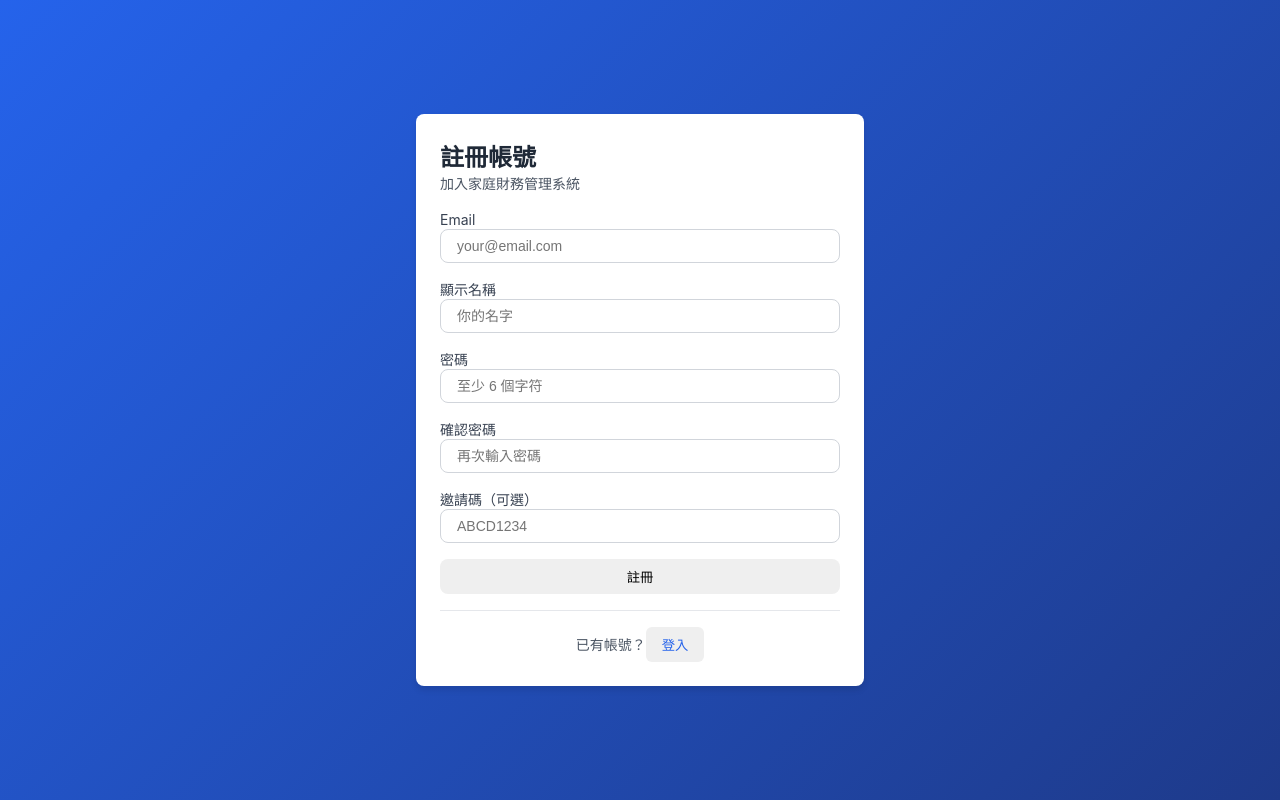
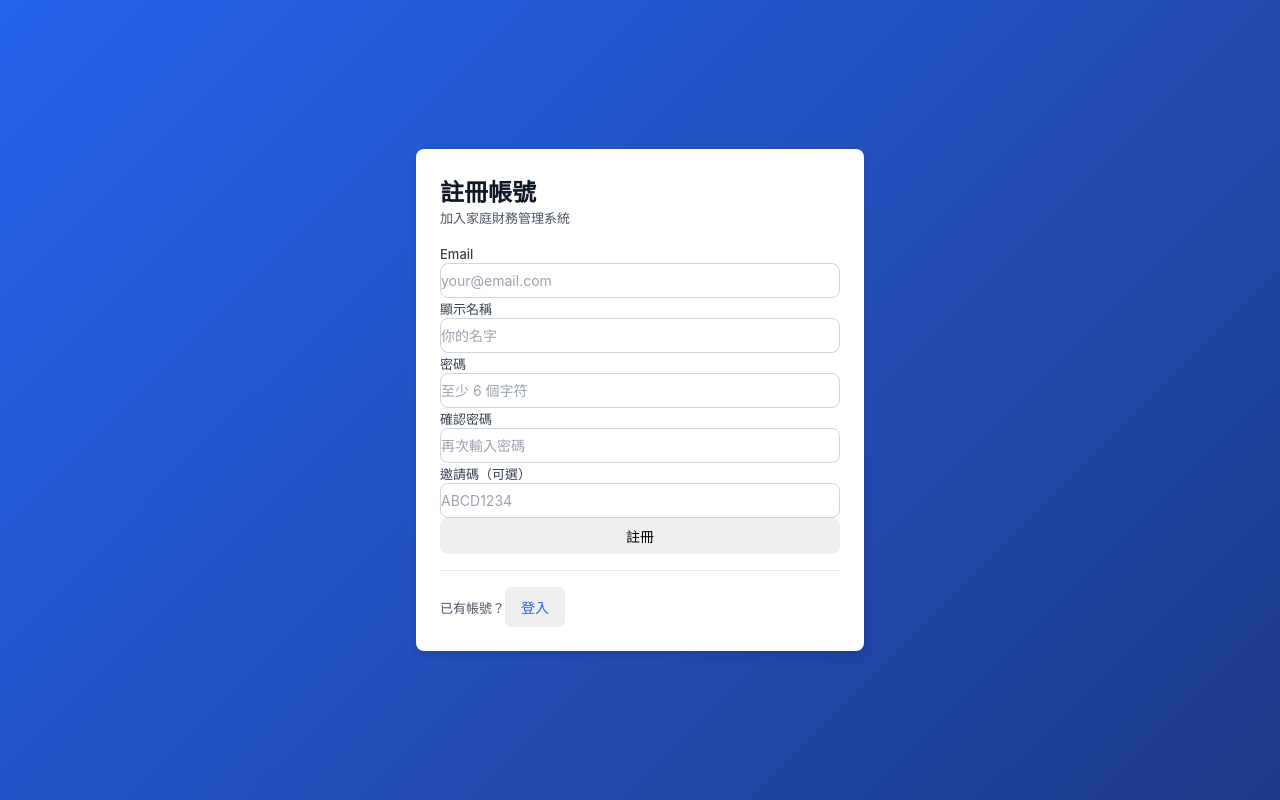
Before and after one commit to jewelrylin/family-finance, a React (Vite) app in the folder client/: page / in a window 1280 px wide. Both pictures are taken after a click on the button "立即註冊". Built offline with nearby package versions, Linux system fonts and the light colour scheme; no server answers.

Commit message:
Improve CSS styling - add colors, shadows, gradients, and modern design

```diff
--- a/client/src/index.css
+++ b/client/src/index.css
@@ -6,83 +6,270 @@
 
 html, body, #root {
   height: 100%;
-  font-family: -apple-system, BlinkMacSystemFont, 'Segoe UI', Roboto, 'Helvetica Neue', Arial, sans-serif;
 }
 
 body {
-  background-color: #f3f4f6;
+  font-family: -apple-system, BlinkMacSystemFont, 'Segoe UI', 'Microsoft YaHei', sans-serif;
+  background: linear-gradient(135deg, #f0f4f8 0%, #e8f0f8 100%);
   color: #1f2937;
+  min-height: 100vh;
 }
 
+/* 佈局 */
 .min-h-screen { min-height: 100vh; }
-.bg-gradient-to-br { background: linear-gradient(135deg, #2563eb 0%, #1e3a8a 100%); }
+.p-4 { padding: 16px; }
+.p-6 { padding: 24px; }
+.px-4 { padding: 0 16px; }
+.py-2 { padding: 8px 0; }
+.py-3 { padding: 12px 0; }
+.py-4 { padding: 16px 0; }
+.mb-4 { margin-bottom: 16px; }
+.mb-6 { margin-bottom: 24px; }
+.mt-4 { margin-top: 16px; }
+.pt-4 { padding-top: 16px; }
+.max-w-md { max-width: 28rem; }
+.max-w-6xl { max-width: 72rem; }
+.mx-auto { margin: 0 auto; }
+.w-full { width: 100%; }
+.max-h-96 { max-height: 24rem; }
+.overflow-y-auto { overflow-y: auto; }
+
+/* 彈性佈局 */
+.flex { display: flex; }
+.flex-col { flex-direction: column; }
+.items-center { align-items: center; }
+.justify-center { justify-content: center; }
+.justify-between { justify-content: space-between; }
+.gap-2 { gap: 8px; }
+.gap-3 { gap: 12px; }
+.gap-4 { gap: 16px; }
+.gap-6 { gap: 24px; }
+
+/* 網格 */
+.grid { display: grid; }
+.md\:grid-cols-3 { grid-template-columns: repeat(3, 1fr); }
+.md\:col-span-1 { grid-column: span 1; }
+.md\:col-span-2 { grid-column: span 2; }
+
+/* 背景和邊框 */
 .bg-white { background-color: white; }
 .bg-gray-50 { background-color: #f9fafb; }
+.bg-gray-100 { background-color: #f3f4f6; }
+.bg-gradient-to-br { background: linear-gradient(135deg, #2563eb 0%, #1e3a8a 100%); }
 .rounded-lg { border-radius: 8px; }
-.shadow-md { box-shadow: 0 4px 6px rgba(0,0,0,0.1); }
-.p-6 { padding: 24px; }
-.px-4 { padding-left: 16px; padding-right: 16px; }
-.py-2 { padding-top: 8px; padding-bottom: 8px; }
-.mb-4 { margin-bottom: 16px; }
-.mb-1 { margin-bottom: 4px; }
-.space-y-4 > * + * { margin-top: 16px; }
-.space-y-3 > * + * { margin-top: 12px; }
-.w-full { width: 100%; }
-.max-w-md { max-width: 28rem; }
-.flex { display: flex; }
-.items-center { align-items: center; }
-.justify-center { justify-content: center; }
-.flex-col { flex-direction: column; }
-.gap-2 { gap: 8px; }
+.rounded-md { border-radius: 6px; }
+.shadow-md { box-shadow: 0 4px 6px rgba(0, 0, 0, 0.1); }
+.shadow-sm { box-shadow: 0 1px 2px rgba(0, 0, 0, 0.05); }
+.border-b { border-bottom: 1px solid #e5e7eb; }
+.border-t { border-top: 1px solid #e5e7eb; }
+.border-l-4 { border-left: 4px solid; }
 
+/* 卡片 */
+.card {
+  background-color: white;
+  border-radius: 12px;
+  box-shadow: 0 1px 3px rgba(0, 0, 0, 0.1);
+  padding: 24px;
+}
+
+.card:hover {
+  box-shadow: 0 4px 12px rgba(0, 0, 0, 0.15);
+}
+
+/* 按鈕 */
 button {
-  padding: 8px 16px;
+  padding: 10px 16px;
   border-radius: 6px;
   font-weight: 500;
   cursor: pointer;
   border: none;
-  transition: background-color 0.2s;
+  transition: all 0.3s ease;
+  font-size: 14px;
+}
+
+button:disabled {
+  opacity: 0.5;
+  cursor: not-allowed;
 }
 
 .btn-primary {
-  background-color: #2563eb;
+  background: linear-gradient(135deg, #2563eb 0%, #1d4ed8 100%);
   color: white;
 }
 
-.btn-primary:hover {
-  background-color: #1d4ed8;
+.btn-primary:hover:not(:disabled) {
+  transform: translateY(-2px);
+  box-shadow: 0 4px 12px rgba(37, 99, 235, 0.4);
 }
 
+.btn-secondary {
+  background-color: #e5e7eb;
+  color: #374151;
+}
+
+.btn-secondary:hover:not(:disabled) {
+  background-color: #d1d5db;
+}
+
+.btn-danger {
+  background-color: #ef4444;
+  color: white;
+}
+
+.btn-danger:hover:not(:disabled) {
+  background-color: #dc2626;
+}
+
+.btn-outline {
+  border: 2px solid #2563eb;
+  color: #2563eb;
+  background-color: transparent;
+}
+
+.btn-outline:hover:not(:disabled) {
+  background-color: #eff6ff;
+}
+
+/* 輸入框 */
 input, select {
   width: 100%;
-  padding: 8px 12px;
+  padding: 10px 12px;
   border: 1px solid #d1d5db;
   border-radius: 6px;
   font-size: 14px;
+  font-family: inherit;
+  transition: all 0.3s ease;
 }
 
 input:focus, select:focus {
   outline: none;
   border-color: #2563eb;
   box-shadow: 0 0 0 3px rgba(37, 99, 235, 0.1);
+  background-color: #f0f9ff;
 }
 
-.text-center { text-align: center; }
-.text-sm { font-size: 14px; }
+input::placeholder {
+  color: #9ca3af;
+}
+
+/* 文字 */
+.text-sm { font-size: 13px; }
+.text-base { font-size: 14px; }
+.text-lg { font-size: 16px; }
+.text-xl { font-size: 20px; }
 .text-2xl { font-size: 24px; }
-.font-bold { font-weight: bold; }
+.text-3xl { font-size: 30px; }
+.font-bold { font-weight: 700; }
+.font-semibold { font-weight: 600; }
+.font-medium { font-weight: 500; }
+
 .text-gray-600 { color: #4b5563; }
 .text-gray-700 { color: #374151; }
+.text-gray-900 { color: #111827; }
 .text-blue-600 { color: #2563eb; }
+.text-blue-700 { color: #1d4ed8; }
+.text-red-600 { color: #dc2626; }
 .text-red-700 { color: #b91c1c; }
+.text-green-600 { color: #16a34a; }
 .text-green-700 { color: #15803d; }
+.text-orange-600 { color: #ea580c; }
 
-.border-t { border-top: 1px solid #e5e7eb; }
-.pt-4 { padding-top: 16px; }
-.mt-4 { margin-top: 16px; }
+/* 標題 */
+h1 { font-size: 28px; font-weight: 700; color: #111827; }
+h2 { font-size: 20px; font-weight: 600; color: #111827; }
+h3 { font-size: 16px; font-weight: 600; color: #111827; }
 
-.bg-red-50 { background-color: #fef2f2; }
-.bg-green-50 { background-color: #f0fdf4; }
-.border-l-4 { border-left: 4px solid; }
-.border-red-500 { border-left-color: #ef4444; }
-.border-green-500 { border-left-color: #22c55e; }
+/* 警告和通知 */
+.alert {
+  padding: 12px 16px;
+  border-radius: 6px;
+  border-left: 4px solid;
+}
+
+.alert-success {
+  background-color: #f0fdf4;
+  border-left-color: #22c55e;
+  color: #15803d;
+}
+
+.alert-error {
+  background-color: #fef2f2;
+  border-left-color: #ef4444;
+  color: #991b1b;
+}
+
+.alert-warning {
+  background-color: #fffbeb;
+  border-left-color: #f59e0b;
+  color: #92400e;
+}
+
+.alert-info {
+  background-color: #f0f9ff;
+  border-left-color: #2563eb;
+  color: #1e40af;
+}
+
+/* 標籤頁 */
+.tab-button {
+  padding: 12px 16px;
+  border-bottom: 3px solid transparent;
+  background: none;
+  color: #6b7280;
+  font-weight: 500;
+  cursor: pointer;
+  transition: all 0.3s;
+}
+
+.tab-button.active {
+  border-bottom-color: #2563eb;
+  color: #2563eb;
+}
+
+.tab-button:hover {
+  color: #1f2937;
+}
+
+/* 頂部欄 */
+.header {
+  background: white;
+  border-bottom: 1px solid #e5e7eb;
+  padding: 16px 0;
+  box-shadow: 0 1px 3px rgba(0, 0, 0, 0.1);
+}
+
+/* 列表項目 */
+.list-item {
+  padding: 12px;
+  background-color: #f9fafb;
+  border-radius: 6px;
+  display: flex;
+  justify-content: space-between;
+  align-items: center;
+  transition: all 0.2s;
+}
+
+.list-item:hover {
+  background-color: #f3f4f6;
+}
+
+/* 動畫加載 */
+.animate-spin {
+  animation: spin 1s linear infinite;
+}
+
+@keyframes spin {
+  to { transform: rotate(360deg); }
+}
+
+/* 響應式設計 */
+@media (max-width: 768px) {
+  .md\:grid-cols-3 { grid-template-columns: 1fr; }
+  .md\:col-span-1 { grid-column: span 1; }
+  .md\:col-span-2 { grid-column: span 1; }
+
+  h1 { font-size: 24px; }
+  h2 { font-size: 18px; }
+
+  .max-w-6xl { padding: 0 12px; }
+}
```
Also changed, not shown: 1 other file (tests, documents, lock files or other folders).
